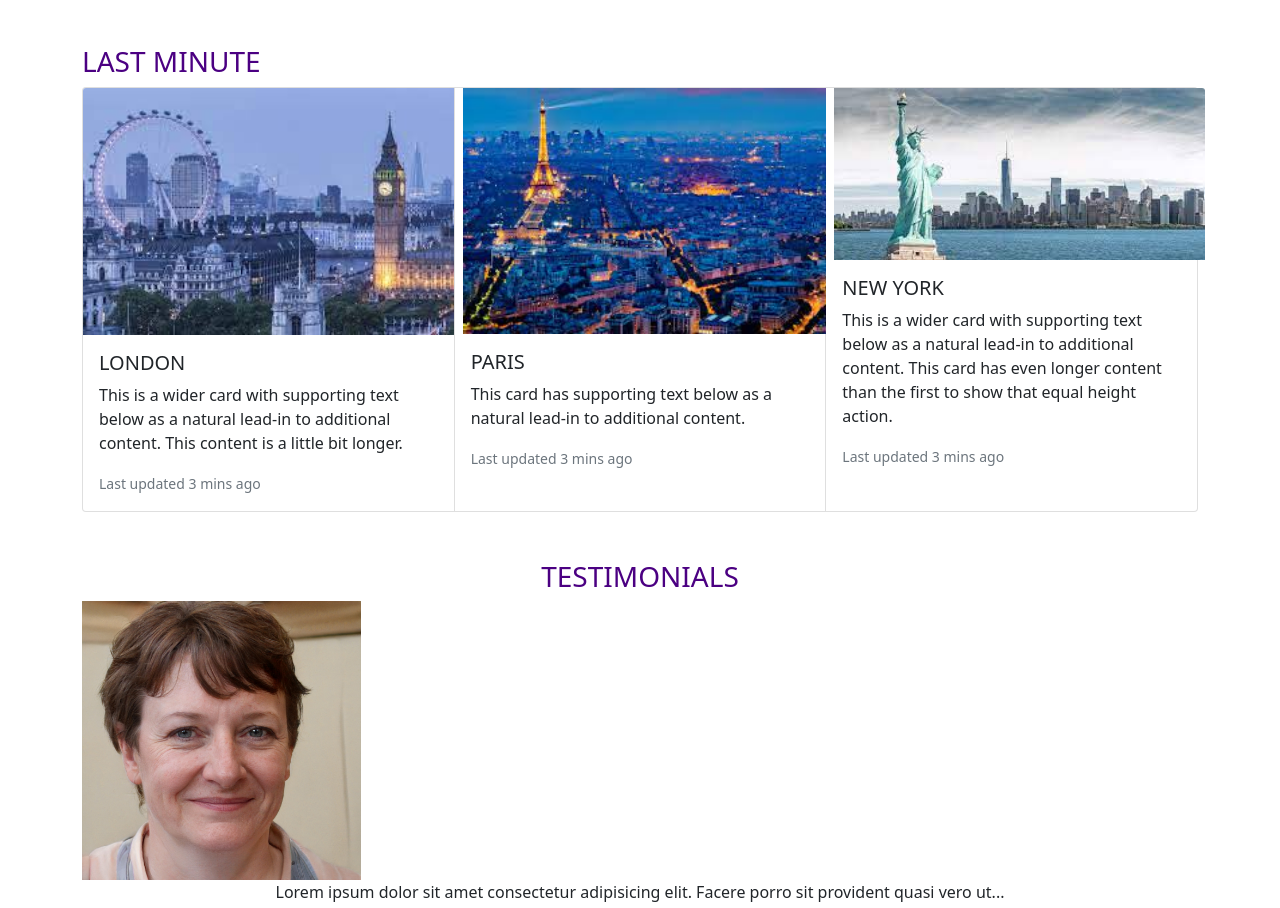
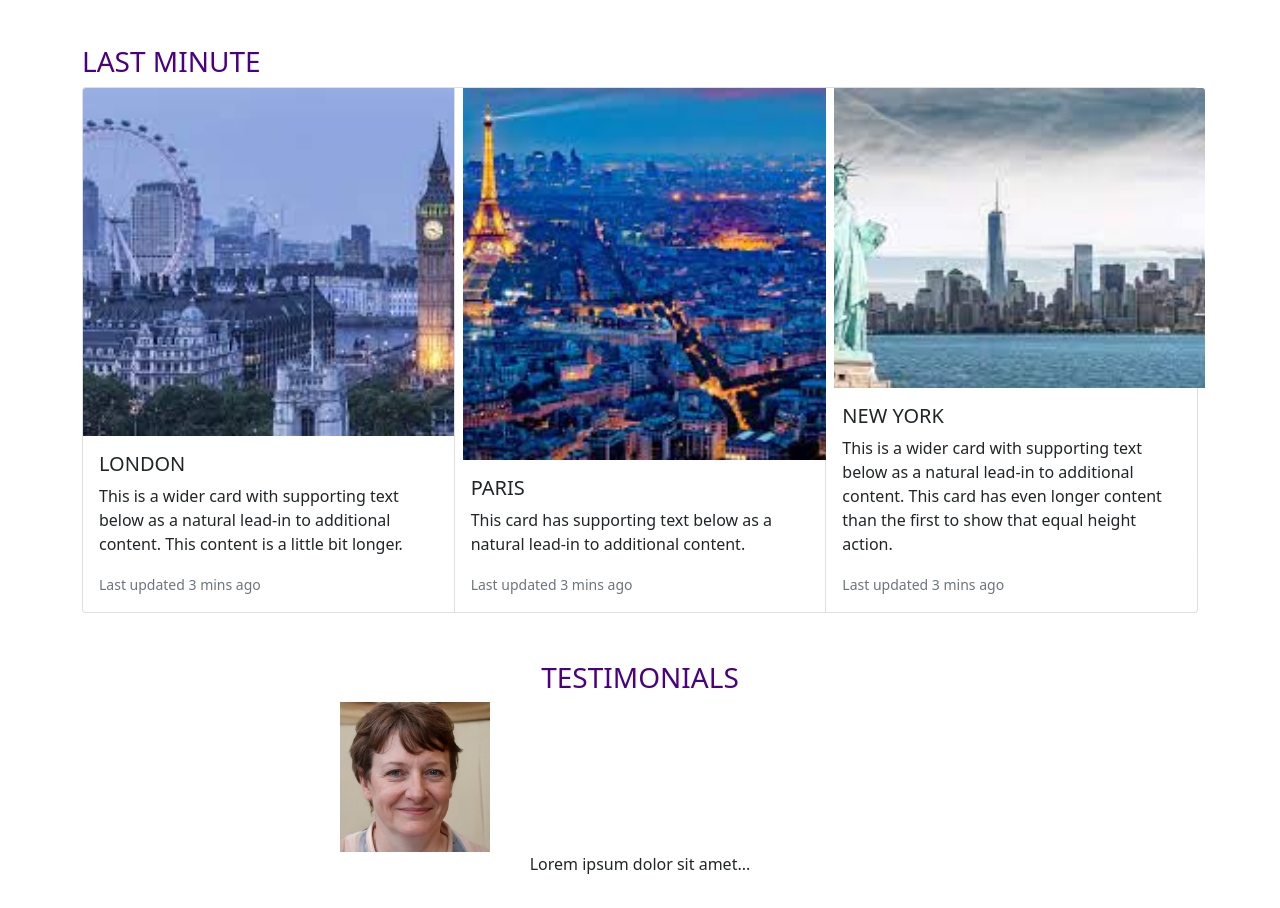
Before and after one commit to FrancescoMicunco/M2D3-programming-in-pair, a plain HTML site: page index.html in a window 1280 px wide. Shown: the part 2246-3154 px from the top of the page. Drawn offline with nearby package versions, Linux system fonts and the light colour scheme.

Commit message:
testimonial bug fixed

```diff
--- a/index.html
+++ b/index.html
@@ -278,7 +278,7 @@
             <div class="col-sm-12 col-md-4  col-lg-3"></div>
             <div class="card-group">
                 <div class="card">
-                    <img class="card-img-top" src="images/londra.jpg" alt="Card image cap">
+                    <img class="card-img-top image image-big" src="images/londra.jpg" alt="Card image cap">
                     <div class="card-body">
                         <h5 class="card-title">LONDON</h5>
                         <p class="card-text">This is a wider card with supporting text below as a natural lead-in to additional content. This content is a little bit longer.</p>
@@ -286,7 +286,7 @@
                     </div>
                 </div>
                 <div class="card">
-                    <img class="card-img-top mx-2" src="images/parigi.jpg" alt="Card image cap">
+                    <img class="card-img-top mx-2 image image-big" src="images/parigi.jpg" alt="Card image cap">
                     <div class="card-body ">
                         <h5 class="card-title">PARIS</h5>
                         <p class="card-text">This card has supporting text below as a natural lead-in to additional content.</p>
@@ -294,7 +294,7 @@
                     </div>
                 </div>
                 <div class="card">
-                    <img class="card-img-top mx-2" src="images/newyork.jpg" alt="Card image cap">
+                    <img class="card-img-top mx-2 w-100 image image-big" src="images/newyork.jpg" alt="Card image cap">
                     <div class="card-body">
                         <h5 class="card-title">NEW YORK</h5>
                         <p class="card-text">This is a wider card with supporting text below as a natural lead-in to additional content. This card has even longer content than the first to show that equal height action.</p>
@@ -314,18 +314,18 @@
         <h3 class="indigo mt-5">TESTIMONIALS</h3>
         <div class="row">
             <div id="carouselExampleSlidesOnly" class="carousel slide" data-bs-ride="carousel">
-                <div class="carousel-inner">
+                <div class="carousel-inner box">
                     <div class="carousel-item active  col-3" data-bs-interval="2000">
                         <img src="images/person1.jpg" class="d-block w-25" alt="person1">
-                        <p>Lorem ipsum dolor sit amet consectetur adipisicing elit. Facere porro sit provident quasi vero ut...</p>
+                        <p>Lorem ipsum dolor sit amet...</p>
                     </div>
-                    <div class="carousel-item col-3" data-bs-interval="2000">
+                    <div class="carousel-item col-3 " data-bs-interval="2000">
                         <img src="images/person2.jpg" class="d-block w-25" alt="person2">
-                        <p>Lorem ipsum dolor sit amet consectetur adipisicing elit. Facere porro sit provident quasi vero ut...</p>
+                        <p>Lorem ipsum dolor sit amet...</p>
                     </div>
-                    <div class="carousel-item col-3" data-bs-interval="2000">
+                    <div class="carousel-item col-3 " data-bs-interval="2000">
                         <img src="images/person3.jpg" class="d-block w-25" alt="person3">
-                        <p>Lorem ipsum dolor sit amet consectetur adipisicing elit. Facere porro sit provident quasi vero ut...</p>
+                        <p>Lorem ipsum dolor sit amet...</p>
                     </div>
 
 
--- a/style.css
+++ b/style.css
@@ -13,3 +13,13 @@
 .image-small {
     min-height: 192px;
 }
+
+.image-big {
+    max-height: 430px;
+}
+
+.box {
+    display: inline-block;
+    width: 600px;
+    justify-content: center;
+}
```
